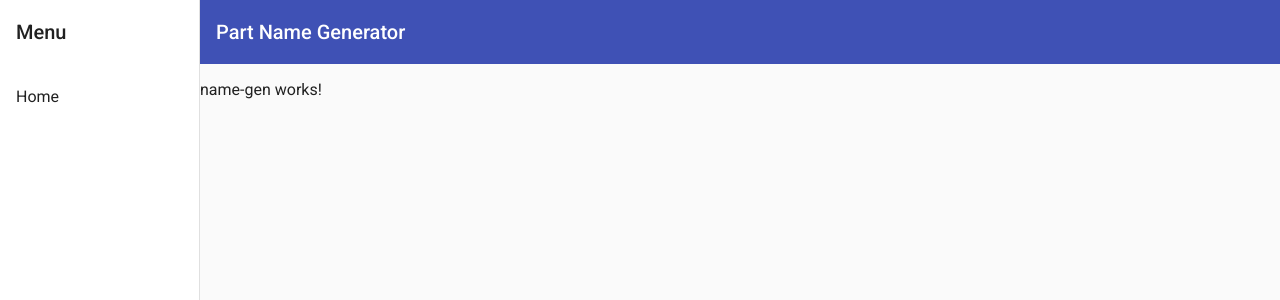
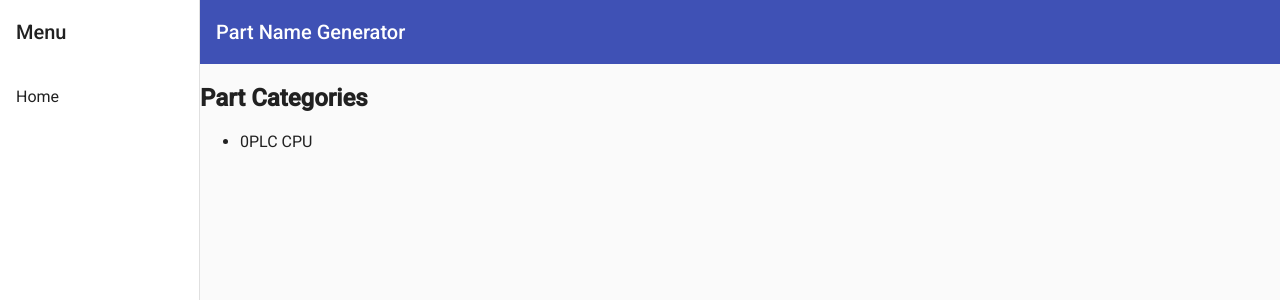
Before and after one commit to cameroncoats/part-namer, an Angular app: page / in a window 1280 px wide. Shown: the top 300 px of the page. Built offline with nearby package versions, Linux system fonts and the light colour scheme; what @ngneat/transloco would draw is missing.

Commit message:
display dumb list of categories for now

```diff
--- a/src/app/name-gen/name-gen.component.html
+++ b/src/app/name-gen/name-gen.component.html
@@ -1 +1,7 @@
-<p>name-gen works!</p>
+<h2>Part Categories</h2>
+<ul>
+  <li *ngFor="let partCategory of partCategories">
+      <span>{{partCategory.id}}</span>
+      <span>{{partCategory.name}}</span>
+  </li>
+</ul>
--- a/src/app/name-gen/name-gen.component.ts
+++ b/src/app/name-gen/name-gen.component.ts
@@ -9,11 +9,16 @@ import { PartCategory } from '../../PartCategory';
 })
 export class NameGenComponent implements OnInit {
 
-  PartCategories: PartCategory[] = [];
+  partCategories: PartCategory[] = [];
 
   constructor(private partCategoryService: PartCategoryService) { }
 
   ngOnInit(): void {
+    this.getPartCategories();
+  }
+
+  getPartCategories(): void {
+    this.partCategories = this.partCategoryService.getPartCategories();
   }
 
 }
```
